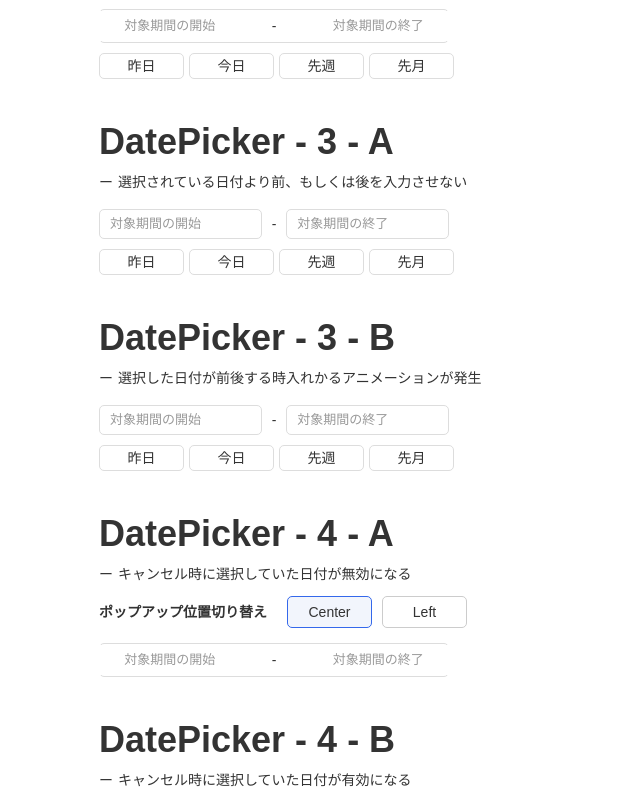
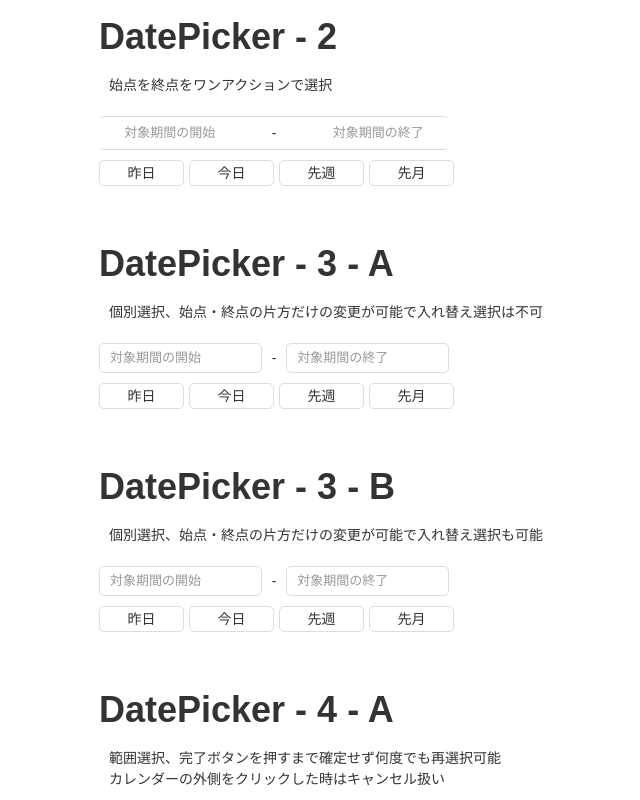
Before and after one commit to zukki30/datepicker-custom, a Vue app: page / in a window 1280 px wide. Shown: the part 280-1080 px from the top of the page, without its empty margins (141-781 px from the left). Built offline with nearby package versions, Linux system fonts and the light colour scheme; the HTML template or start-up script is replaced by a standard one; a web font is replaced by a local one.

Commit message:
feat: Add desicription text

```diff
--- a/src/views/Home.vue
+++ b/src/views/Home.vue
@@ -1,6 +1,7 @@
 <template>
   <div class="home">
     <h2>DatePicker - 1</h2>
+    <p>始点を終点を個別選択</p>
     <DateRangePicker
       v-model="value"
       :shortcuts="shortcuts"
@@ -8,12 +9,13 @@
     />
 
     <h2>DatePicker - 2</h2>
+    <p>始点を終点をワンアクションで選択</p>
     <div class="datepicker2">
       <PeriodSpecification />
     </div>
 
     <h2>DatePicker - 3 - A</h2>
-    <p>選択されている日付より前、もしくは後を入力させない</p>
+    <p>個別選択、始点・終点の片方だけの変更が可能で入れ替え選択は不可</p>
     <div class="datepicker3A">
       <DatePickerRangeInput
         :selected-dates="datepicker3ADates"
@@ -28,7 +30,7 @@
     />
 
     <h2>DatePicker - 3 - B</h2>
-    <p>選択した日付が前後する時入れかるアニメーションが発生</p>
+    <p>個別選択、始点・終点の片方だけの変更が可能で入れ替え選択も可能</p>
     <div class="datepicker3B">
       <DatePickerRangeChangeInput
         :selected-dates="datepicker3BDates"
@@ -43,7 +45,10 @@
     />
 
     <h2>DatePicker - 4 - A</h2>
-    <p>キャンセル時に選択していた日付が無効になる</p>
+    <p>
+      範囲選択、完了ボタンを押すまで確定せず何度でも再選択可能<br />
+      カレンダーの外側をクリックした時はキャンセル扱い
+    </p>
     <AlignChange
       :align="datapicker4APopup"
       @click="onDatePicker4APopupAlignChange"
@@ -58,7 +63,10 @@
     </div>
 
     <h2>DatePicker - 4 - B</h2>
-    <p>キャンセル時に選択していた日付が有効になる</p>
+    <p>
+      範囲選択、完了ボタンを押すまで確定せず何度でも再選択可能<br />
+      カレンダーの外側をクリックした時は確定扱い
+    </p>
     <AlignChange
       :align="datapicker4BPopup"
       @click="onDatePicker4BPopupAlignChange"
@@ -187,21 +195,18 @@ export default class Home extends Vue {
   max-width: 1000px;
 
   h2 {
-    margin-bottom: 15px;
+    margin-bottom: 20px;
     font-weight: bold;
     font-size: 36px;
     &:not(:first-child) {
-      margin-top: 45px;
+      margin-top: 60px;
     }
   }
 
   p {
     margin-bottom: 20px;
-
-    &::before {
-      margin-right: 5px;
-      content: "ー";
-    }
+    padding-left: 10px;
+    line-height: 1.5;
   }
 }
 
```
